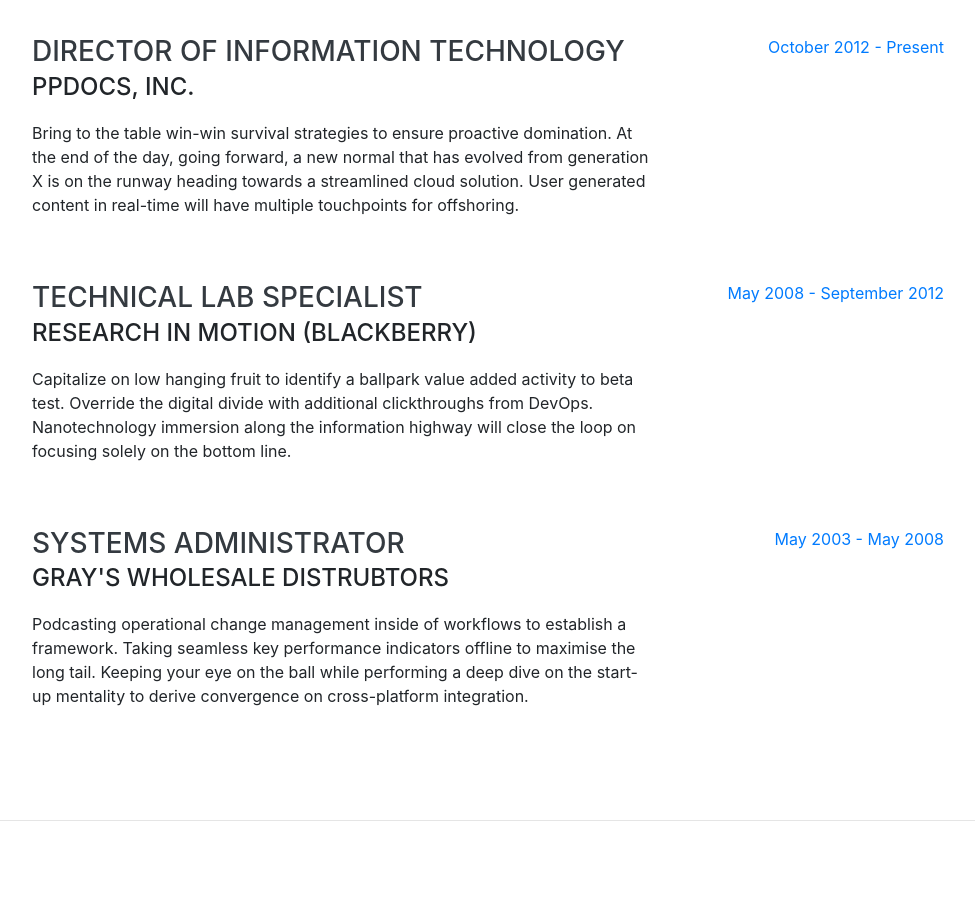
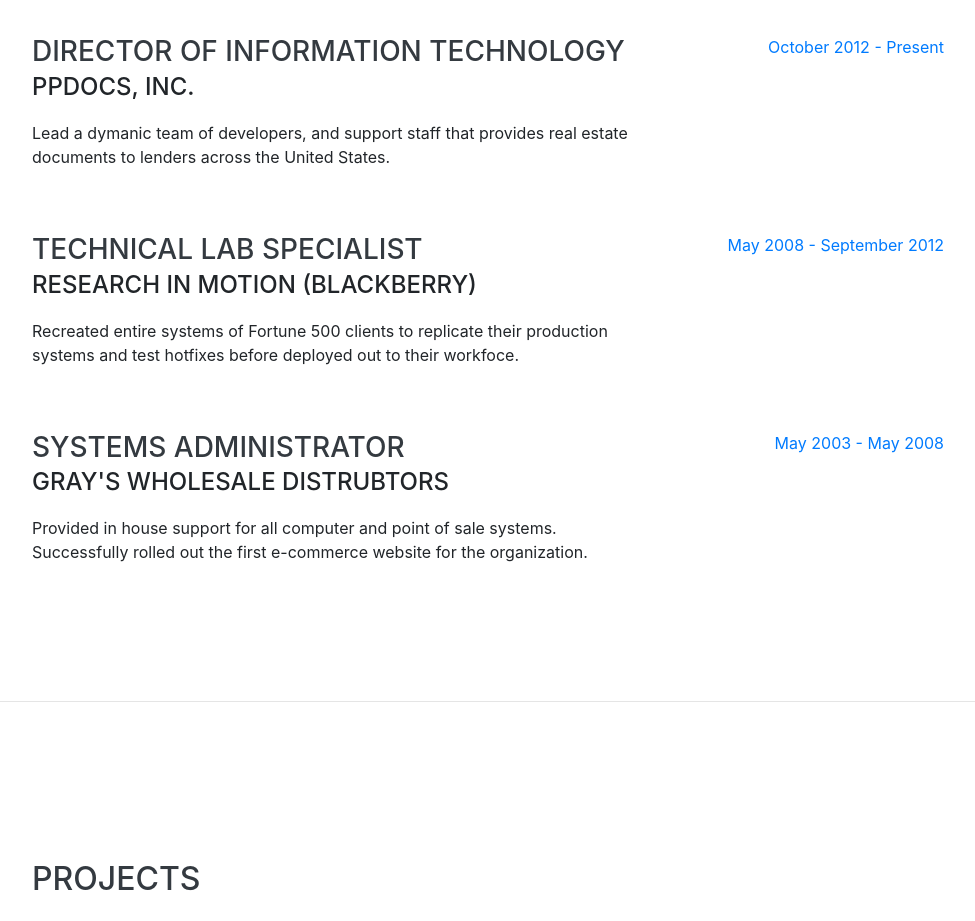
Before and after one commit to jbribiesca/UpdatedPortfolio, a website with bundled scripts: page index.html in a window 1280 px wide. Shown: the part 900-1821 px from the top of the page, without its empty margins (288-1263 px from the left). Built offline with nearby package versions, Linux system fonts and the light colour scheme; a web font is replaced by a local one.

Commit message:
more changes

```diff
--- a/index.html
+++ b/index.html
@@ -33,7 +33,8 @@
         <img class="img-fluid img-profile rounded-circle mx-auto mb-2" src="img/profile.jpg" alt="">
       </span>
     </a>
-    <button class="navbar-toggler" type="button" data-toggle="collapse" data-target="#navbarSupportedContent" aria-controls="navbarSupportedContent" aria-expanded="false" aria-label="Toggle navigation">
+    <button class="navbar-toggler" type="button" data-toggle="collapse" data-target="#navbarSupportedContent"
+      aria-controls="navbarSupportedContent" aria-expanded="false" aria-label="Toggle navigation">
       <span class="navbar-toggler-icon"></span>
     </button>
     <div class="collapse navbar-collapse" id="navbarSupportedContent">
@@ -62,7 +63,9 @@
         <div class="subheading mb-5"> (817) 694-9475 ·
           <a href="mailto:bribiesca@gmail.com">bribiesca@gmail.com</a>
         </div>
-        <p class="lead mb-5"> I am the Director of Information Technology for a Real Estate Law Firm in Arlington, TX. I have been in IT for over 15 years and have worked in a variety of positions across small to large organizations.
+        <p class="lead mb-5"> I am the Director of Information Technology for a Real Estate Law Firm in Arlington, TX. I
+          have been in IT for over 15 years and have worked in a variety of positions across small to large
+          organizations.
           Currently am enrolled in an SMU Bootcamp to further my skillset and dive into the development world.</p>
         <div class="social-icons">
           <a href="https://www.linkedin.com/in/jerry-bribiesca-78aa7556/" target="_blank">
@@ -82,14 +85,16 @@
 
     <section class="resume-section p-3 p-lg-5 d-flex justify-content-center" id="experience">
       <div class="w-100">
-        <h2 class="mb-5">Resume <a href="files/JerryBribiesca.pdf" target="_blank"><i class="fa fa-download"></i></a></h2>
+        <h2 class="mb-5">Resume <a href="files/JerryBribiesca.pdf" target="_blank"><i class="fa fa-download"></i></a>
+        </h2>
 
 
         <div class="resume-item d-flex flex-column flex-md-row justify-content-between mb-5">
           <div class="resume-content">
             <h3 class="mb-0">Director of Information Technology</h3>
             <div class="subheading mb-3">PPDocs, inc.</div>
-            <p>Bring to the table win-win survival strategies to ensure proactive domination. At the end of the day, going forward, a new normal that has evolved from generation X is on the runway heading towards a streamlined cloud solution. User generated content in real-time will have multiple touchpoints for offshoring.</p>
+            <p>Lead a dymanic team of developers, and support staff that provides real estate documents to lenders
+              across the United States. </p>
           </div>
           <div class="resume-date text-md-right">
             <span class="text-primary">October 2012 - Present</span>
@@ -100,7 +105,8 @@
           <div class="resume-content">
             <h3 class="mb-0">Technical Lab Specialist</h3>
             <div class="subheading mb-3">Research In Motion (BlackBerry)</div>
-            <p>Capitalize on low hanging fruit to identify a ballpark value added activity to beta test. Override the digital divide with additional clickthroughs from DevOps. Nanotechnology immersion along the information highway will close the loop on focusing solely on the bottom line.</p>
+            <p>Recreated entire systems of Fortune 500 clients to replicate their production systems and test hotfixes
+              before deployed out to their workfoce.</p>
           </div>
           <div class="resume-date text-md-right">
             <span class="text-primary">May 2008 - September 2012</span>
@@ -111,7 +117,8 @@
           <div class="resume-content">
             <h3 class="mb-0">Systems Administrator</h3>
             <div class="subheading mb-3">Gray's Wholesale Distrubtors</div>
-            <p>Podcasting operational change management inside of workflows to establish a framework. Taking seamless key performance indicators offline to maximise the long tail. Keeping your eye on the ball while performing a deep dive on the start-up mentality to derive convergence on cross-platform integration.</p>
+            <p>Provided in house support for all computer and point of sale systems. Successfully rolled out the first
+              e-commerce website for the organization.</p>
           </div>
           <div class="resume-date text-md-right">
             <span class="text-primary">May 2003 - May 2008</span>
```
Lines whose indentation alone changed are shown as unchanged.
